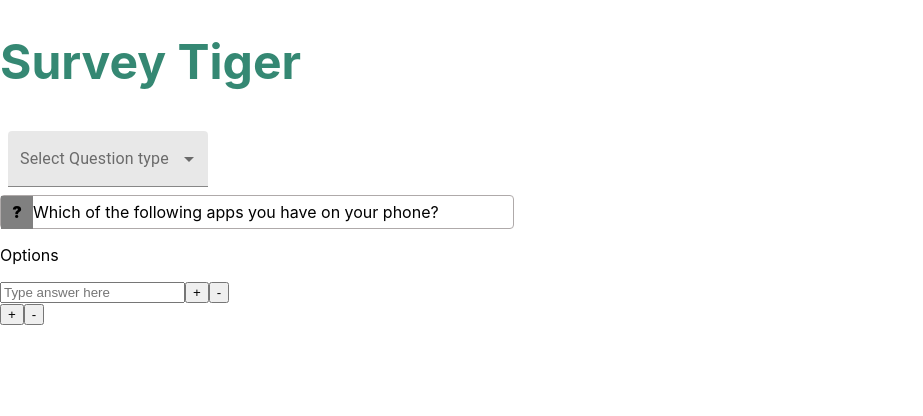
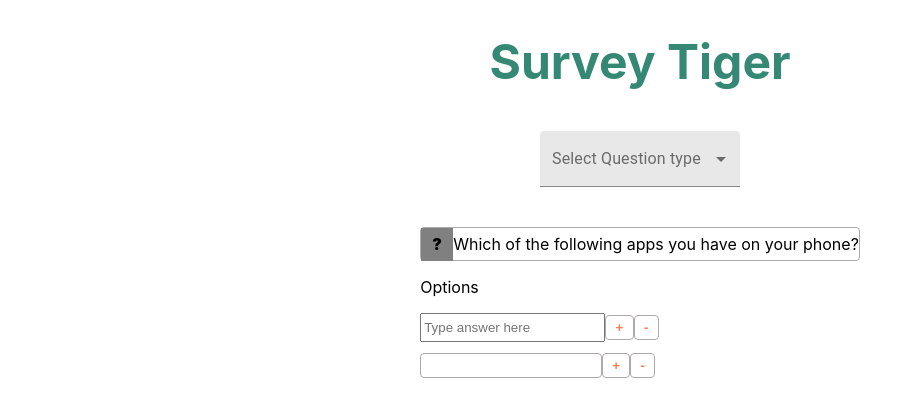
Before and after one commit to GaryGosh/Survey-Tiger, a React (Create React App) app: page /createSurvey in a window 1280 px wide. Shown: the top 416 px of the page, without its empty margins (0-923 px from the left). Built offline with nearby package versions, Linux system fonts and the light colour scheme.

Commit message:
stylings

```diff
--- a/src/App.css
+++ b/src/App.css
@@ -40,3 +40,49 @@
 .question > div {
   flex: 1;
 }
+
+.createSurvey {
+  display: flex;
+  justify-content: center;
+  align-items: center;
+  flex-direction: column;
+}
+
+.multiSelect {
+  display: flex;
+  justify-content: center;
+  align-items: flex-start;
+  flex-direction: column;
+  margin-top: 2em;
+}
+
+.multiSelect__answer > input {
+  height: 1.7em;
+}
+
+.multiSelect__answerList {
+  margin-top: .7em;
+  min-width: 14.7em;
+  display: flex;
+}
+
+.multiSelect__answerList > span {
+  padding: .3em;
+  flex: 1;
+  border: 1px solid rgb(175, 170, 170);
+  border-radius: 4px;
+}
+
+.multiSelect__answer > button,
+.multiSelect__answerList > button {
+  background: white;
+  border: 1px solid rgb(175, 170, 170);
+  border-radius: 4px;
+  color: coral;
+  font-weight: 900;
+  padding: .3em .7em;
+}
+
+.ansButton {
+  margin: .5em !important;
+}
--- a/src/CreateSurvey.jsx
+++ b/src/CreateSurvey.jsx
@@ -28,7 +28,7 @@ function CreateSurvey() {
   };
 
   return (
-    <div>
+    <div className="createSurvey">
       <Header />
 
       <FormControl variant="filled" className={classes.formControl}>
--- a/src/MultiSelect.jsx
+++ b/src/MultiSelect.jsx
@@ -73,10 +73,10 @@ export class MultiSelect extends Component {
 
         {this.state.answers.length === 5 ?
             <div className="multiSelect__button">
-            <Button variant="contained" color="secondary">
+            <Button className="ansButton" variant="contained" color="secondary">
                 Add Question
             </Button>
-            <Button variant="contained" color="secondary">
+            <Button className="ansButton" variant="contained" color="secondary">
                 Publish
             </Button>
             </div> : null
```
